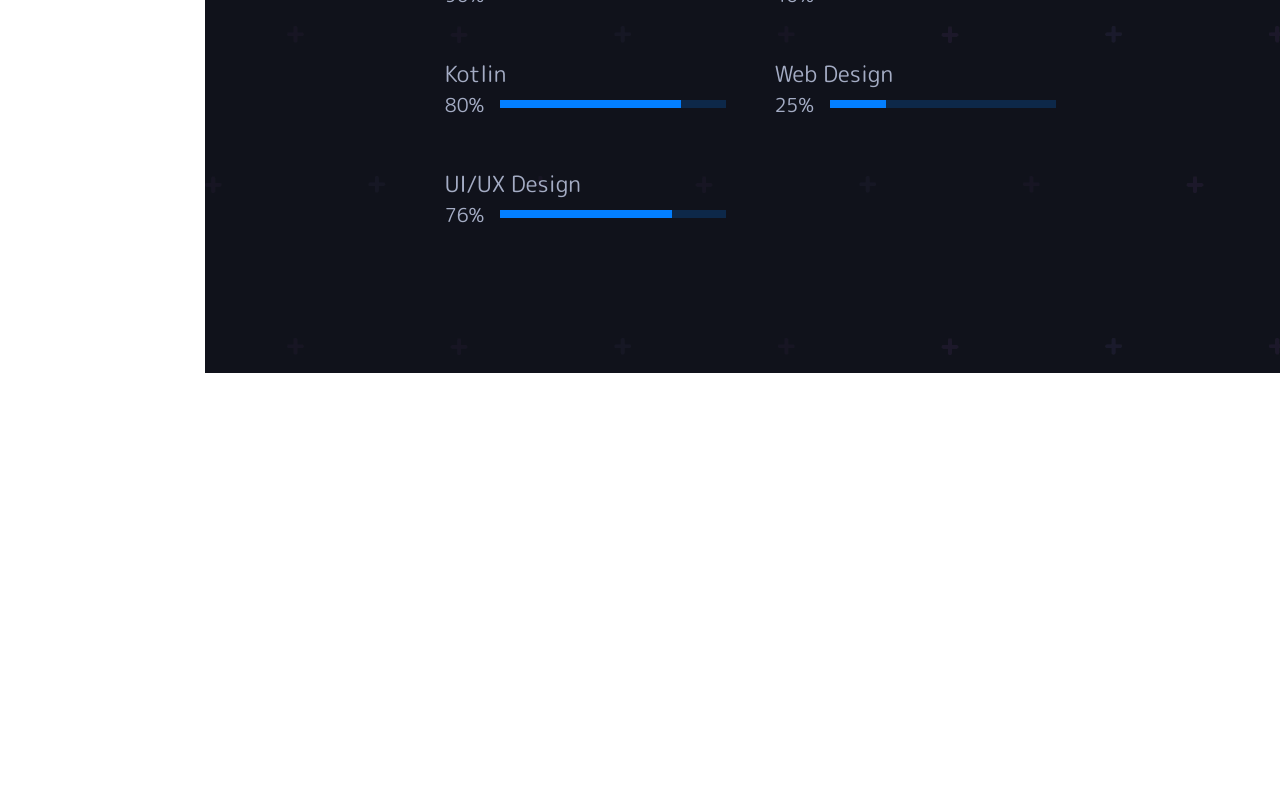
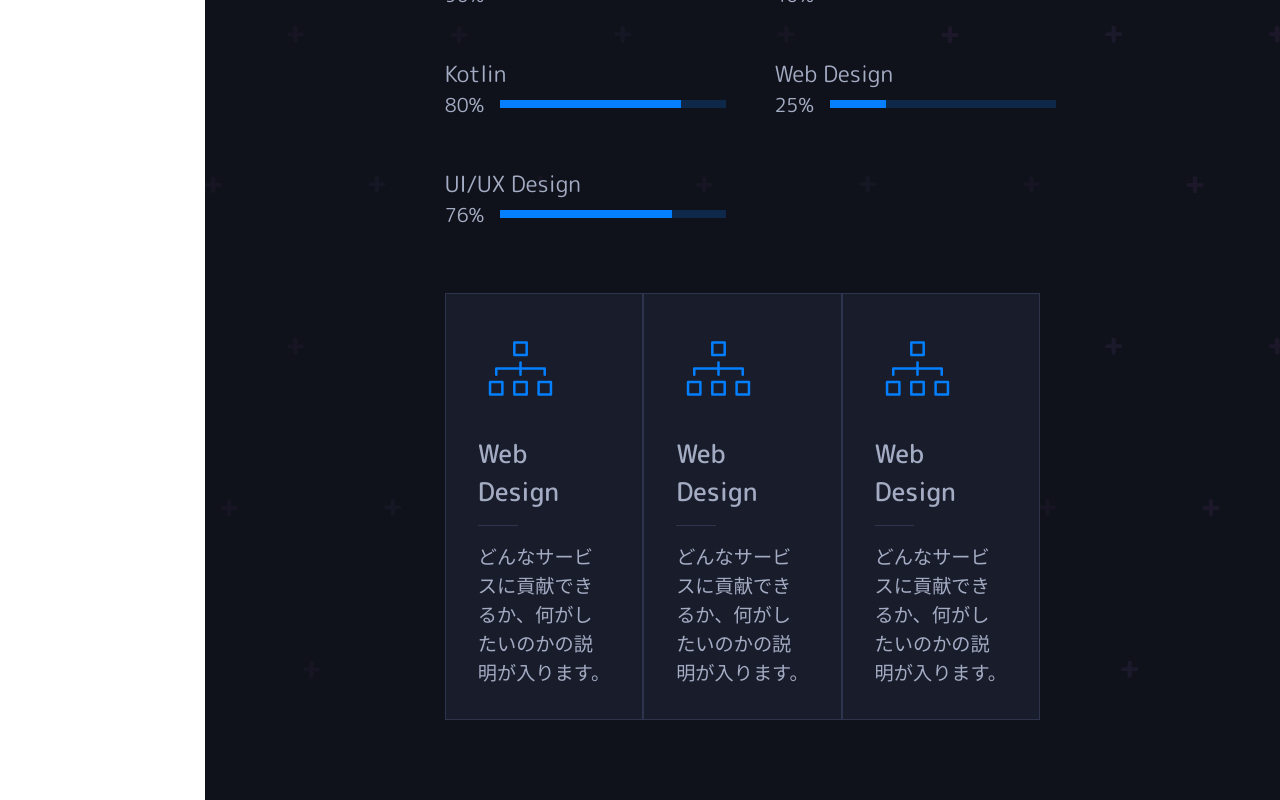
Before and after one commit to soregashi-27/personal-web-site, a React (Create React App) app: page /about in a window 1280 px wide. Shown: the part 1262-2062 px from the top of the page. Before the commit the page ends 1635 px from the top, so only its background shows below. Built offline with nearby package versions, Linux system fonts and the light colour scheme.

Commit message:
サービスセクションを追加

```diff
--- a/src/App.scss
+++ b/src/App.scss
@@ -4,6 +4,7 @@
 @import './Styles/title';
 @import './Styles/about';
 @import './Styles/skill';
+@import './Styles/service';
 
 * {
   padding: 0;
--- /dev/null
+++ b/src/Components/ServiceSection.js
@@ -0,0 +1,17 @@
+import React from 'react';
+
+export default function ServiceSection({ image, title }) {
+  return (
+    <div className="ServiceSection">
+      <div className="service">
+        <div className="service-content">
+          <img src={image} alt="" />
+          <h5 className="service-title">{title}</h5>
+          <p className="service-text">
+            どんなサービスに貢献できるか、何がしたいのかの説明が入ります。
+          </p>
+        </div>
+      </div>
+    </div>
+  );
+}
--- a/src/Pages/AboutPage.js
+++ b/src/Pages/AboutPage.js
@@ -2,6 +2,8 @@
 import Tittle from '../Components/Tittle';
 import ImageSection from '../Components/ImageSection';
 import SkillsSection from '../Components/SkillsSection';
+import ServiceSection from '../Components/ServiceSection';
+import design from '../img/design.svg';
 
 function AboutPage() {
   return (
@@ -23,6 +25,12 @@
         <SkillsSection skill={'Web Design'} progress={'25%'} width={'25%'} />
         <SkillsSection skill={'UI/UX Design'} progress={'76%'} width={'76%'} />
       </div>
+
+      <div className="services-container">
+        <ServiceSection image={design} title={'Web Design'} />
+        <ServiceSection image={design} title={'Web Design'} />
+        <ServiceSection image={design} title={'Web Design'} />
+      </div>
     </div>
   );
 }
--- /dev/null
+++ b/src/Styles/_service.scss
@@ -0,0 +1,37 @@
+.ServiceSection {
+  .service {
+    width: 100%;
+    background-color: #191d2b;
+    border-left: 1px solid #2e344e;
+    border-right: 1px solid #2e344e;
+    border-bottom: 1px solid #2e344e;
+    border-top: 1px solid #2e344e;
+    transition: all 0.4s ease-in-out;
+    &:hover {
+      border-top: 8px solid #037fff;
+    }
+    .service-content {
+      padding: 2rem;
+      .service-title {
+        font-size: 1.6rem;
+        font-weight: 500;
+        position: relative;
+        padding-bottom: 1rem;
+        margin: 1rem 0;
+        &::after {
+          content: '';
+          position: absolute;
+          bottom: 0;
+          left: 0;
+          width: 30%;
+          height: 1px;
+          background-color: #2e344e;
+        }
+      }
+    }
+  }
+}
+
+.services-container {
+  display: flex;
+}
```
